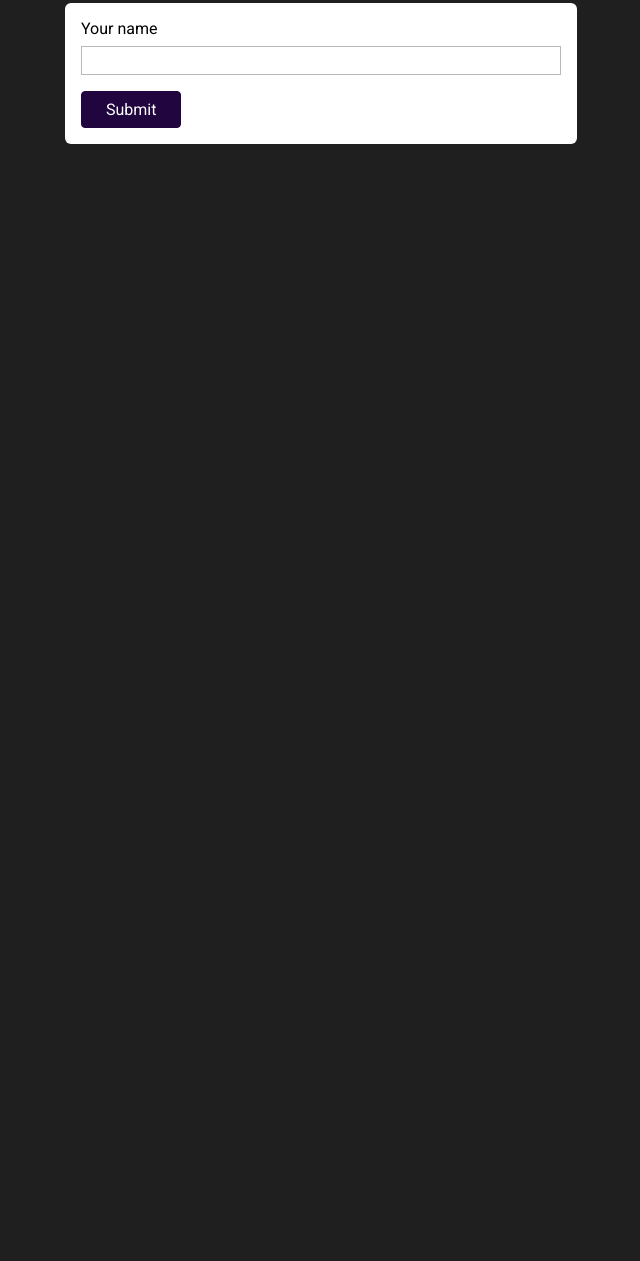
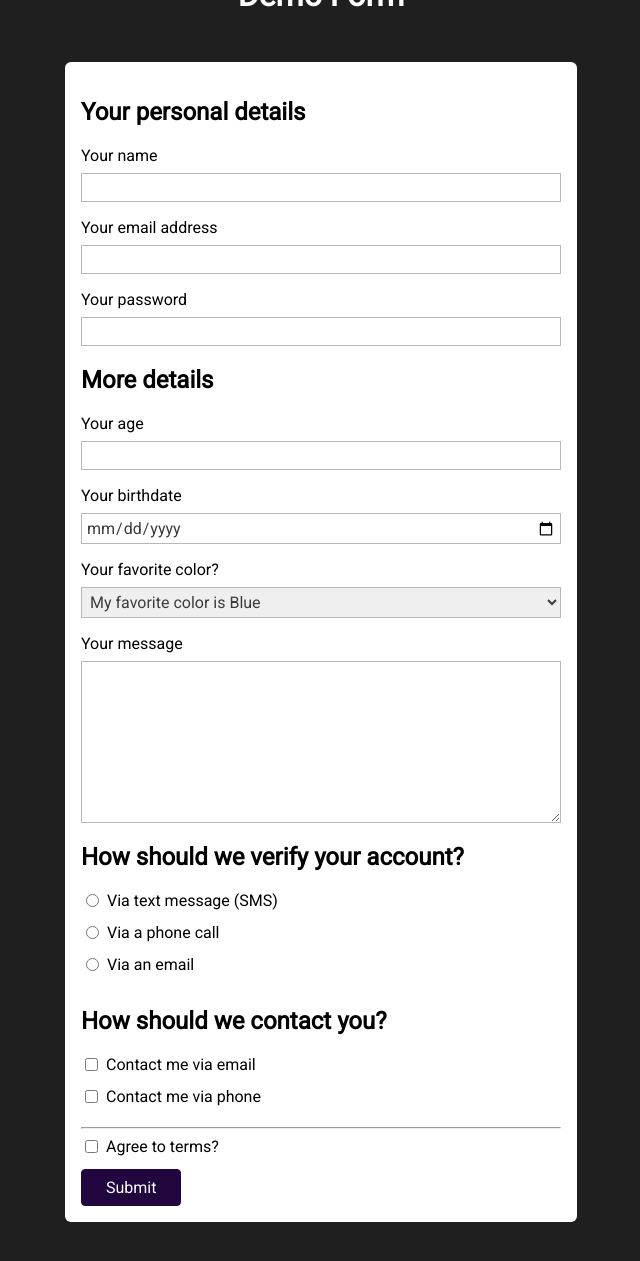
Before and after one commit to MentalJava/web-form, a plain HTML site: page index.html in a window 1280 px wide. Shown: the part 45-1306 px from the top of the page, without its empty margins (319-959 px from the left). Before the commit the page ends 800 px from the top, so only its background shows below. Drawn offline with Linux system fonts and the light colour scheme.

Commit message:
양식 만들기

```diff
--- a/index.html
+++ b/index.html
@@ -1,19 +1,114 @@
 <!DOCTYPE html>
 <html lang="en">
+
 <head>
-    <meta charset="UTF-8">
-    <meta name="viewport" content="width=device-width, initial-scale=1.0">
+    <meta charset="UTF-8" />
+    <meta name="viewport" content="width=device-width, initial-scale=1.0" />
     <title>HTML Forms</title>
-    <link rel="preconnect" href="https://fonts.googleapis.com">
-    <link rel="preconnect" href="https://fonts.gstatic.com" crossorigin>
-    <link href="https://fonts.googleapis.com/css2?family=Roboto&display=swap" rel="stylesheet">
-    <link rel="stylesheet" href="/styles.css">
+    <link rel="preconnect" href="https://fonts.googleapis.com" />
+    <link rel="preconnect" href="https://fonts.gstatic.com" crossorigin />
+    <link href="https://fonts.googleapis.com/css2?family=Roboto&display=swap" rel="stylesheet" />
+    <link rel="stylesheet" href="/styles.css" />
 </head>
+
 <body>
-    <form action="/" method="GET">
-        <label for="username">Your name</label>
-        <input type="text" name="user-name" id="username">
-        <button>Submit</button>
-    </form>
+    <header>
+        <h1>Demo Form</h1>
+    </header>
+    <main>
+        <form action="/" method="GET">
+            <section>
+                <h2>Your personal details</h2>
+                <ul>
+                    <li>
+                        <label for="username">Your name</label>
+                        <input type="text" name="user-name" id="username" required placeholder="" />
+                    </li>
+                    <li>
+                        <label for="useremail">Your email address</label>
+                        <input type="email" name="user-email" id="useremail" required />
+                    </li>
+                    <li>
+                        <label for="userpassword">Your password</label>
+                        <input type="password" name="user-password" id="userpassword" required minlength="7" />
+                    </li>
+                </ul>
+            </section>
+
+            <section>
+                <h2>More details</h2>
+                <ul>
+                    <li>
+                        <label for="userage">Your age</label>
+                        <input type="number" step="1" name="user-age" id="userage" required min="18" max="100" />
+                    </li>
+                    <li>
+                        <label for="birthdate">Your birthdate</label>
+                        <input type="date" name="user-birthdate" id="birthdate" required min="1921-01-01"
+                            max="2003-01-01" />
+                    </li>
+                    <li>
+                        <label for="favorite-color">Your favorite color?</label>
+                        <select name="favorite-color" id="favorite-color">
+                            <option value="blue">My favorite color is Blue</option>
+                            <option value="black">Black</option>
+                            <option value="red">Red</option>
+                        </select>
+                    </li>
+                </ul>
+            </section>
+
+            <section>
+                <label for="usermessage">Your message</label>
+                <textarea id="usermessage" name="user-message" required rows="8"></textarea>
+            </section>
+
+            <section>
+                <h2>How should we verify your account?</h2>
+                <ul>
+                    <li class="form-control-inline">
+                        <input type="radio" name="verify" id="verify-text-message" value="text-message" required />
+                        <label for="verify-text-message">Via text message (SMS)</label>
+                    </li>
+                    <li class="form-control-inline">
+                        <input type="radio" name="verify" id="verify-phone" value="phone" required />
+                        <label for="verify-phone">Via a phone call</label>
+                    </li>
+                    <li class="form-control-inline">
+                        <input type="radio" name="verify" id="verify-email" value="email" required />
+                        <label for="verify-email">Via an email</label>
+                    </li>
+                </ul>
+            </section>
+
+            <section>
+                <h2>How should we contact you?</h2>
+                <ul>
+                    <li class="form-control-inline">
+                        <input type="checkbox" id="contact-email" name="contact" value="email">
+                        <label for="contact-email">Contact me via email</label>
+                    </li>
+                    <li class="form-control-inline">
+                        <input type="checkbox" id="contact-phone" name="contact" value="phone">
+                        <label for="contact-phone">Contact me via phone</label>
+                    </li>
+                </ul>
+            </section>
+
+            <hr>
+
+            <section>
+                <div class="form-control-inline">
+                    <input type="checkbox" id="agree-terms" name="terms">
+                    <label for="agree-terms">Agree to terms?</label>
+                </div>
+            </section>
+
+            <section>
+                <button type="submit">Submit</button>
+            </section>
+        </form>
+    </main>
 </body>
+
 </html>
--- a/styles.css
+++ b/styles.css
@@ -1,6 +1,17 @@
 body {
   background-color: rgb(31, 31, 31);
-    font-family: 'Roboto', sans-serif;
+  font-family: "Roboto", sans-serif;
+}
+
+h1 {
+  text-align: center;
+  color: white;
+}
+
+ul {
+  list-style: none;
+  margin: 0;
+  padding: 0;
 }
 
 label {
@@ -16,7 +27,9 @@ form {
   border-radius: 6px;
 }
 
-input {
+input,
+textarea,
+select {
   width: 100%;
   display: block;
   margin-bottom: 1rem;
@@ -27,7 +40,12 @@ input {
   color: rgb(61, 58, 58);
 }
 
-input:focus {
+textarea {
+  resize: vertical;
+}
+
+input:focus,
+textarea:focus {
   background-color: rgb(219, 190, 253);
   color: rgb(32, 5, 63);
   border-color: rgb(32, 5, 63);
@@ -47,5 +65,13 @@ button {
 button:hover {
   background-color: rgb(52, 14, 95);
   border-color: rgb(52, 14, 95);
+}
 
+.form-control-inline {
+  display: flex;
 }
+
+.form-control-inline input {
+  width: auto;
+  margin-right: 0.5rem;
+}
```
Lines whose indentation alone changed are shown as unchanged.
